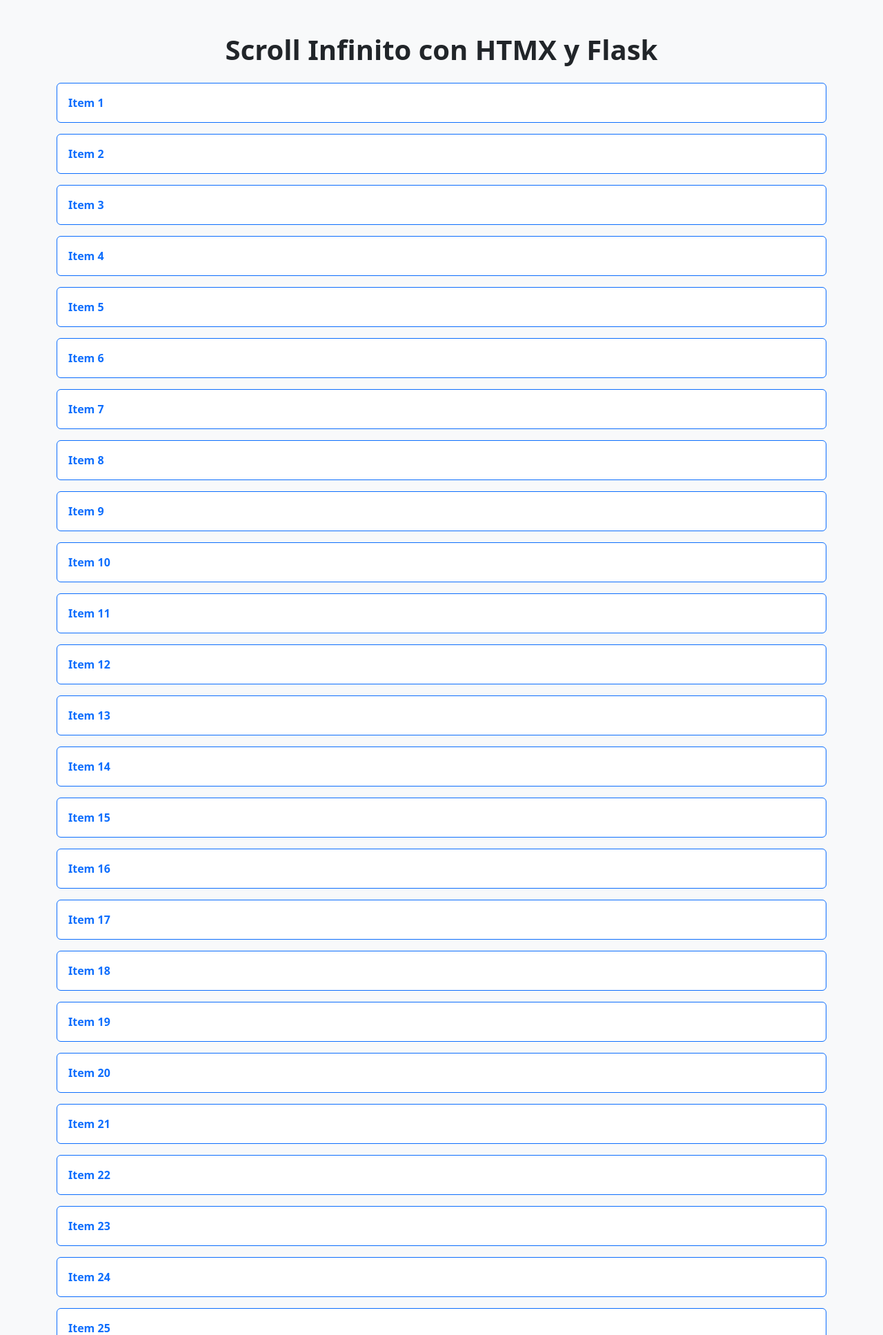
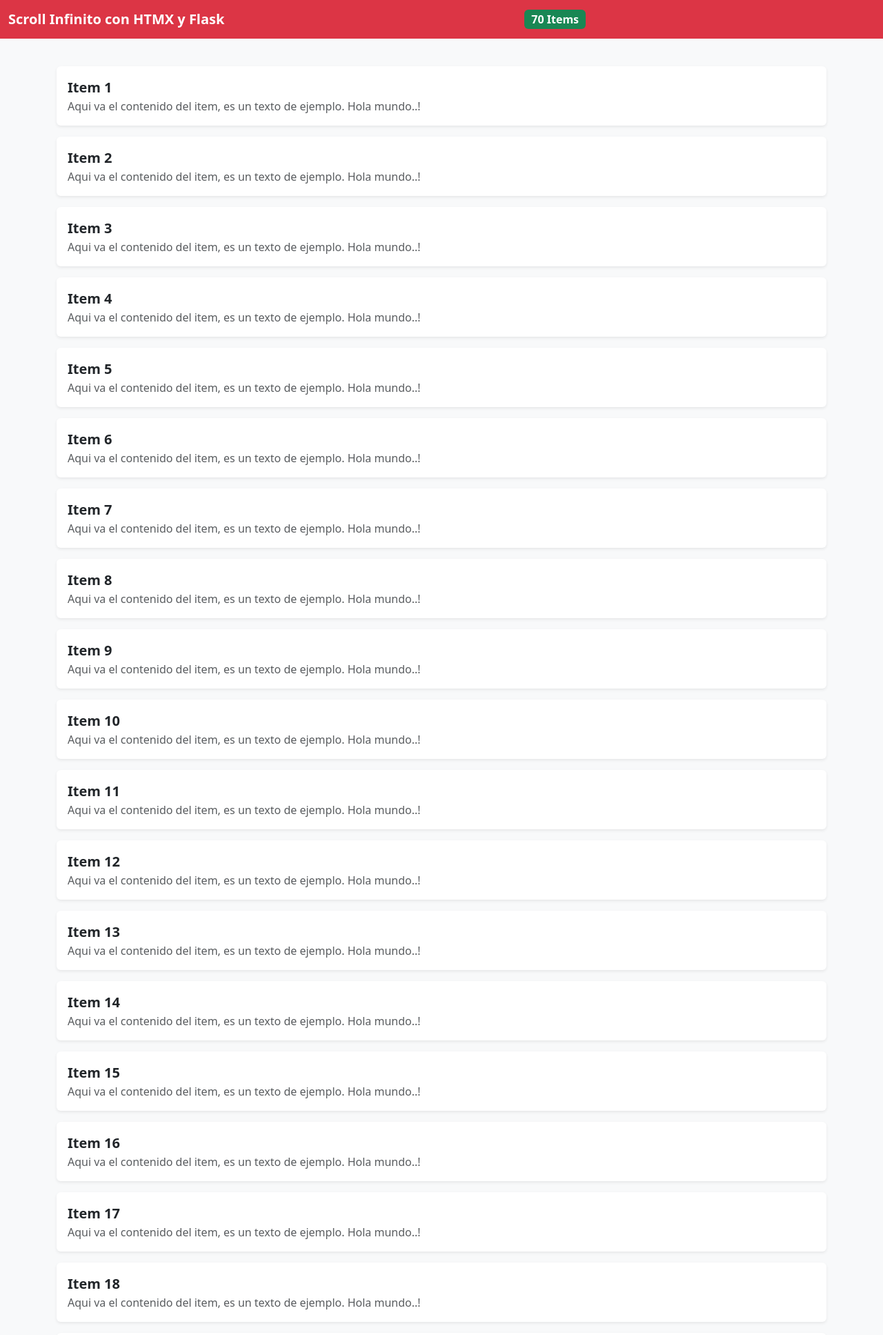
Before and after one commit to urian121/scroll-infinito-con-HTMX-y-Flask, a Flask app: page / in a window 1280 px wide. Shown: the top 1935 px of the page at 69% size. Run offline with Flask 3, Linux system fonts and the light colour scheme; some libraries are stand-ins or nearby versions.

Commit message:
mejorando diseño

```diff
--- a/app.py
+++ b/app.py
@@ -4,9 +4,9 @@ from flask import Flask, render_template
 # Creamos la instancia de la aplicación Flask
 app = Flask(__name__)
 
-# LISTA DE ELEMENTOS: Creamos 50 elementos de ejemplo (Item 1, Item 2, ..., Item 50)
+
 # Esta lista simula una base de datos o fuente de datos
-ITEMS = [f"Item {i}" for i in range(1, 51)]
+ITEMS = [f"Item {i}" for i in range(1, 101)]
 
 # RUTA PRINCIPAL: Muestra la página de inicio
 @app.route("/")
@@ -18,18 +18,22 @@ def index():
 @app.route("/load-items/<int:start>")
 def load_items(start):
     # LIMITE: Número de elementos que se cargan en cada petición
-    limit = 20
-    # Calculamos la posición final (start + 20)
+    limit = 5
+    # Calculamos la posición final (start + 5)
     end = start + limit
     # Obtenemos los elementos desde la posición start hasta end
     items = ITEMS[start:end]
     # Verificamos si hay más elementos después de esta carga
     has_more = end < len(ITEMS)
+    # Calculamos el total de elementos cargados hasta ahora
+    total_cargados = start + len(items)
     # Renderizamos el template items.html pasando:
     # - items: lista de elementos a mostrar
     # - next_start: posición de inicio para la siguiente carga
     # - has_more: booleano que indica si hay más elementos
-    return render_template("items.html", items=items, next_start=end, has_more=has_more)
+    # - total_cargados: total de elementos cargados hasta el momento
+    return render_template("items.html", items=items, next_start=end, has_more=has_more, total_cargados=total_cargados)
+
 
 # Ejecutar la app
 if __name__ == "__main__":
--- a/static/home.css
+++ b/static/home.css
@@ -1,5 +1,5 @@
 body {
     font-family: 'Poppins', sans-serif;
-    background-color: #fffdf7 !important;
+    background-color: #f8f9fa !important;
     color: #333 !important;
 }
--- a/templates/index.html
+++ b/templates/index.html
@@ -10,9 +10,19 @@
 </head>
 
 <body class="bg-light">
-    <div class="container py-5">
-        <h1 class="text-center mb-4 fw-bold">Scroll Infinito con HTMX y Flask</h1>
+    <nav class="navbar navbar-expand-lg bg-danger fixed-top">
+        <div class="container-fluid">
+            <a class="navbar-brand text-white fw-bold" href="#">
+                Scroll Infinito con HTMX y Flask
+            </a>
+            <!-- Contador centrado en la barra de navegación -->
+            <div class="mx-auto">
+                <span class="badge bg-success text-white fs-6 fw-bold" id="counter">0 Items</span>
+            </div>
+        </div>
+    </nav>
 
+    <div class="container py-5 mt-5">
         <!-- Contenedor donde se irán insertando los elementos dinámicamente -->
         <div id="items" class="d-grid gap-3"></div>
 
--- a/templates/items.html
+++ b/templates/items.html
@@ -1,7 +1,10 @@
+<span class="badge bg-success text-white fs-6 fw-bold" id="counter" hx-swap-oob="true">{{ total_cargados }} Items</span>
+
 {% for item in items %}
-<div class="card border-primary mb-3">
+<div class="card mb-3 border-0 shadow-sm">
     <div class="card-body">
-        <p class="card-text fw-semibold text-primary mb-0">{{ item }}</p>
+        <p class="card-text fw-semibold text-dark mb-0 fs-5">{{ item }}</p>
+        <p class="card-text text-muted">Aqui va el contenido del item, es un texto de ejemplo. Hola mundo..!</p>
     </div>
 </div>
 {% endfor %}
```
